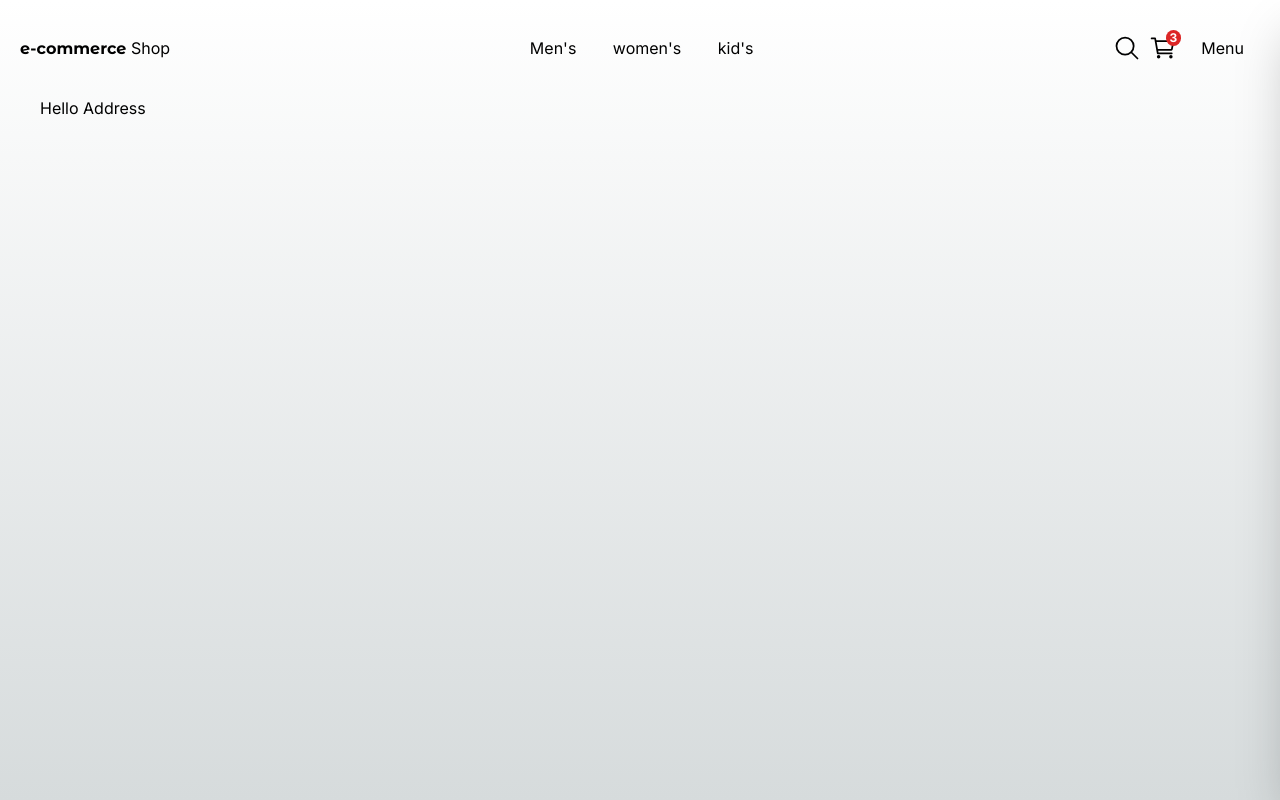
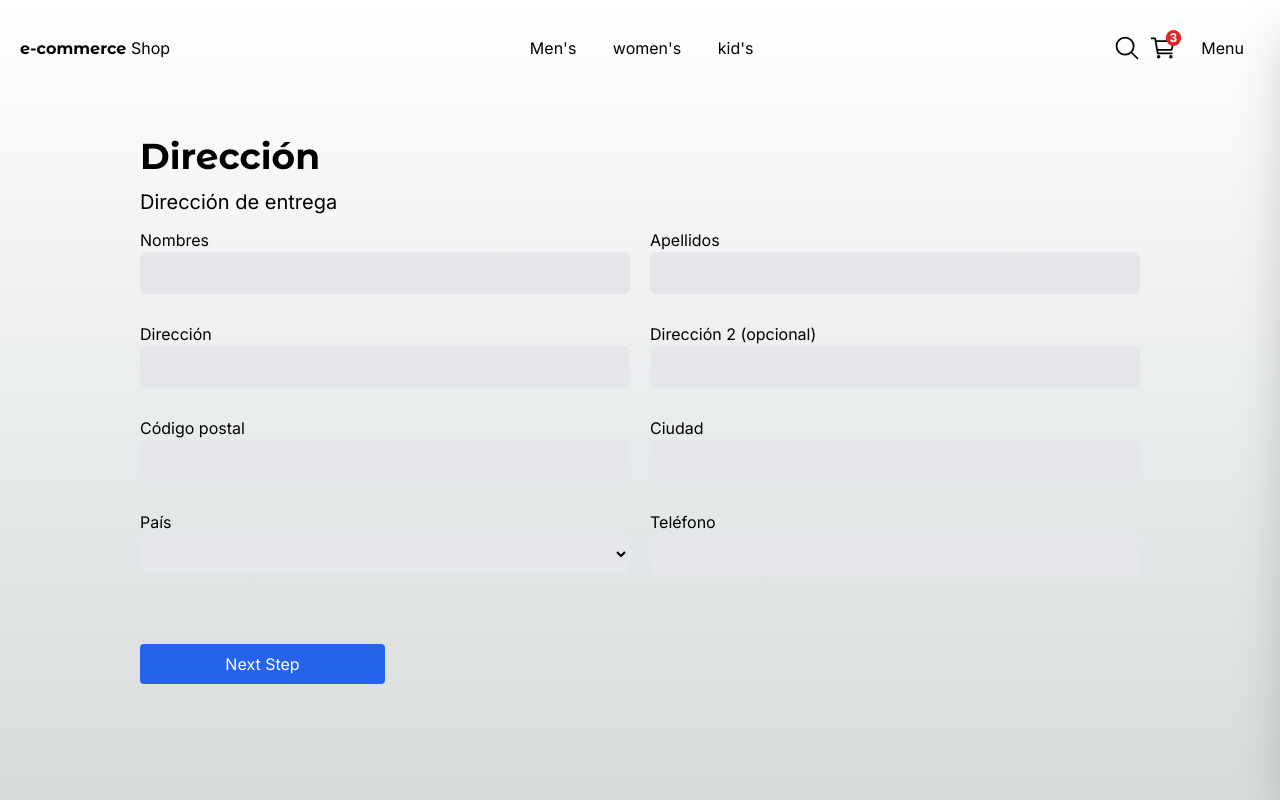
Before and after one commit to Huguez/e_commerce, a Next.js app: page /checkout/address in a window 1280 px wide. Built offline with nearby package versions, Linux system fonts and the light colour scheme.

Commit message:
address screen

```diff
--- a/src/app/(shop)/checkout/address/page.tsx
+++ b/src/app/(shop)/checkout/address/page.tsx
@@ -1,8 +1,102 @@
+import { Title } from '@/components';
+import Link from 'next/link';
 
-export default function AddressPage() {
+export default function NamePage() {
   return (
-    <div>
-      <h1>Hello Address</h1>
+    <div className="flex flex-col sm:justify-center sm:items-center mb-72 px-10 sm:px-0">
+
+
+
+      <div className="w-full  xl:w-[1000px] flex flex-col justify-center text-left">
+
+        <Title title="Dirección" subtitle="Dirección de entrega" />
+
+        <div className="grid grid-cols-1 gap-2 sm:gap-5 sm:grid-cols-2">
+
+
+          <div className="flex flex-col mb-2">
+            <span>Nombres</span>
+            <input
+              type="text"
+              className="p-2 border rounded-md bg-gray-200"
+            />
+          </div>
+
+          <div className="flex flex-col mb-2">
+            <span>Apellidos</span>
+            <input
+              type="text"
+              className="p-2 border rounded-md bg-gray-200"
+            />
+          </div>
+
+          <div className="flex flex-col mb-2">
+            <span>Dirección</span>
+            <input
+              type="text"
+              className="p-2 border rounded-md bg-gray-200"
+            />
+          </div>
+
+          <div className="flex flex-col mb-2">
+            <span>Dirección 2 (opcional)</span>
+            <input
+              type="text"
+              className="p-2 border rounded-md bg-gray-200"
+            />
+          </div>
+
+
+          <div className="flex flex-col mb-2">
+            <span>Código postal</span>
+            <input
+              type="text"
+              className="p-2 border rounded-md bg-gray-200"
+            />
+          </div>
+
+          <div className="flex flex-col mb-2">
+            <span>Ciudad</span>
+            <input
+              type="text"
+              className="p-2 border rounded-md bg-gray-200"
+            />
+          </div>
+
+          <div className="flex flex-col mb-2">
+            <span>País</span>
+            <select
+              className="p-2 border rounded-md bg-gray-200"
+            >
+              <option value=""> </option>
+              <option value="MX">Mexico</option>
+            </select>
+          </div>
+
+          <div className="flex flex-col mb-2">
+            <span>Teléfono</span>
+            <input
+              type="text"
+              className="p-2 border rounded-md bg-gray-200"
+            />
+          </div>
+
+          <div className="flex flex-col mb-2 sm:mt-10">
+            <Link
+              href='/checkout'
+              className="btn-primary flex w-full sm:w-1/2 justify-center ">
+              Next Step
+            </Link>
+          </div>
+
+
+        </div>
+
+      </div>
+
+
+
+
     </div>
   );
 }
```
